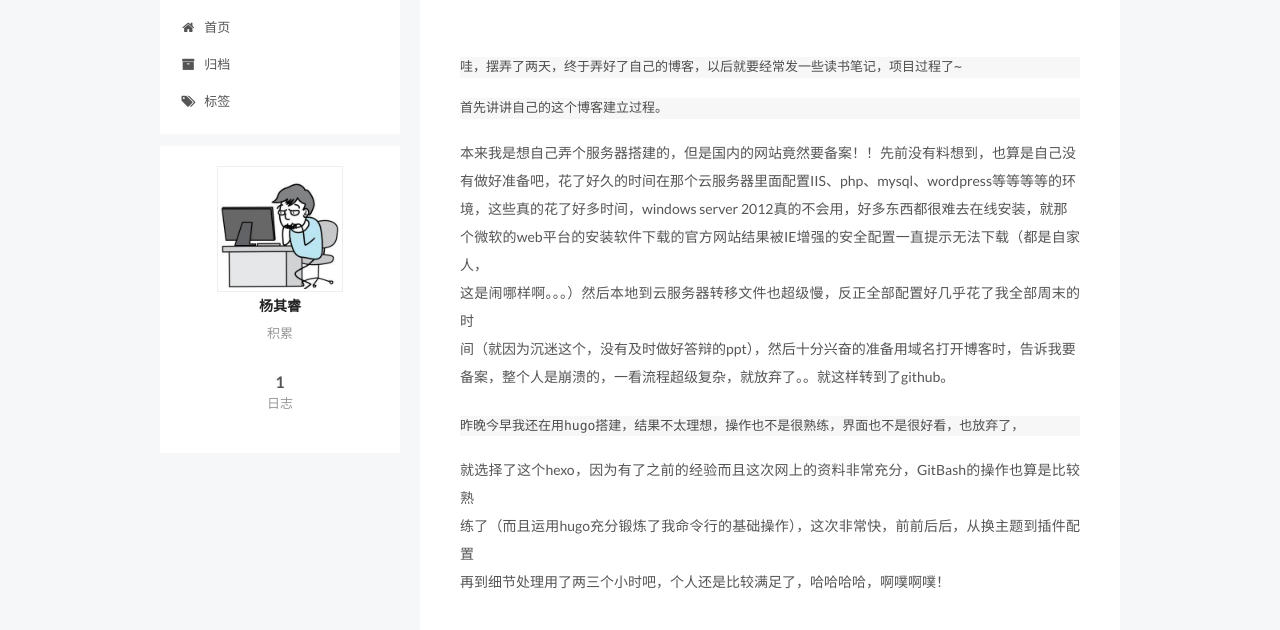
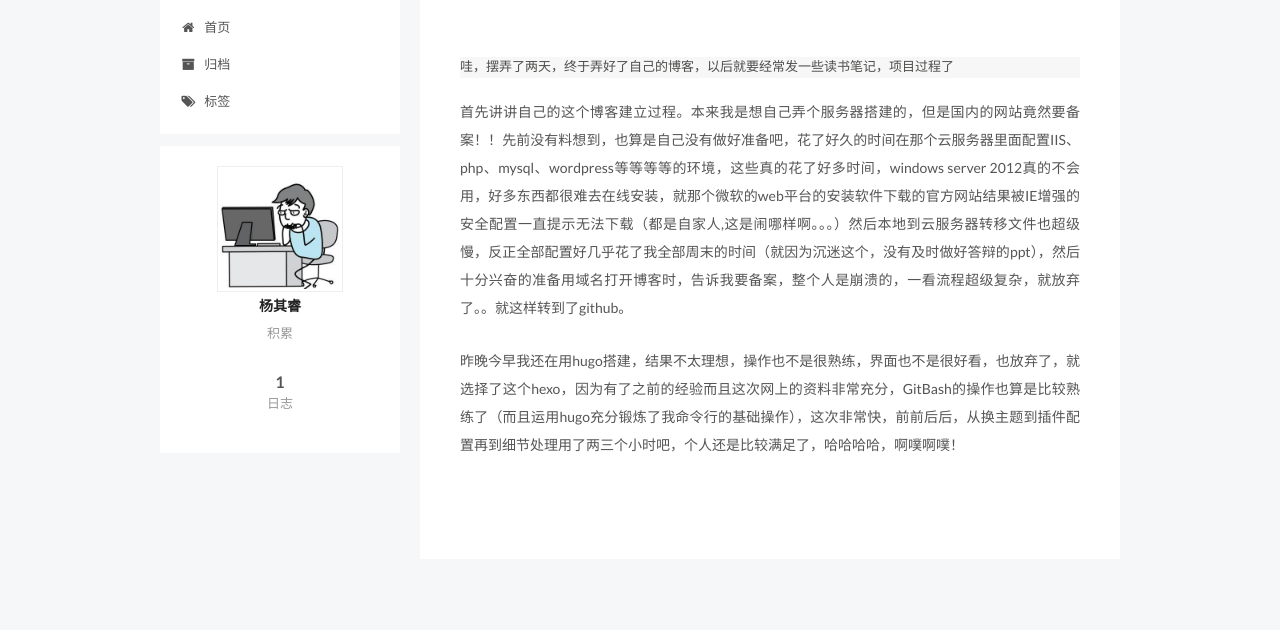
Before and after one commit to YangQR1998/YangQR1998.github.io, a plain HTML site: page 2017/04/20/theFirstBlog/index.html in a window 1280 px wide. Shown: the part 152-782 px from the top of the page. Drawn offline with Linux system fonts and the light colour scheme.

Commit message:
Site updated: 2017-04-20 22:53:45

```diff
--- a/2017/04/20/theFirstBlog/index.html
+++ b/2017/04/20/theFirstBlog/index.html
@@ -90,17 +90,17 @@
 
 
 
-<meta name="description" content="哇，摆弄了两天，终于弄好了自己的博客，以后就要经常发一些读书笔记，项目过程了~">
+<meta name="description" content="哇，摆弄了两天，终于弄好了自己的博客，以后就要经常发一些读书笔记，项目过程了">
 <meta name="keywords">
 <meta property="og:type" content="article">
 <meta property="og:title" content="theFirstBlog">
 <meta property="og:url" content="http://www.yangqr.com/2017/04/20/theFirstBlog/index.html">
 <meta property="og:site_name" content="A Simple Blog">
-<meta property="og:description" content="哇，摆弄了两天，终于弄好了自己的博客，以后就要经常发一些读书笔记，项目过程了~">
-<meta property="og:updated_time" content="2017-04-20T14:19:55.853Z">
+<meta property="og:description" content="哇，摆弄了两天，终于弄好了自己的博客，以后就要经常发一些读书笔记，项目过程了">
+<meta property="og:updated_time" content="2017-04-20T14:45:41.482Z">
 <meta name="twitter:card" content="summary">
 <meta name="twitter:title" content="theFirstBlog">
-<meta name="twitter:description" content="哇，摆弄了两天，终于弄好了自己的博客，以后就要经常发一些读书笔记，项目过程了~">
+<meta name="twitter:description" content="哇，摆弄了两天，终于弄好了自己的博客，以后就要经常发一些读书笔记，项目过程了">
 
 
 
@@ -289,7 +289,7 @@
 
                 <span class="post-meta-item-text">发表于</span>
 
-              <time title="创建于" itemprop="dateCreated datePublished" datetime="2017-04-20T12:41:37+08:00">
+              <time title="创建于" itemprop="dateCreated datePublished" datetime="2017-04-20T22:42:48+08:00">
                 2017-04-20
               </time>
 
@@ -324,12 +324,10 @@
 
 
 
-        <pre><code>哇，摆弄了两天，终于弄好了自己的博客，以后就要经常发一些读书笔记，项目过程了~
+        <pre><code>哇，摆弄了两天，终于弄好了自己的博客，以后就要经常发一些读书笔记，项目过程了
 </code></pre><a id="more"></a>
-<pre><code>首先讲讲自己的这个博客建立过程。
-</code></pre><p>  本来我是想自己弄个服务器搭建的，但是国内的网站竟然要备案！！先前没有料想到，也算是自己没<br>  有做好准备吧，花了好久的时间在那个云服务器里面配置IIS、php、mysql、wordpress等等等等的环<br>  境，这些真的花了好多时间，windows server 2012真的不会用，好多东西都很难去在线安装，就那<br>  个微软的web平台的安装软件下载的官方网站结果被IE增强的安全配置一直提示无法下载（都是自家人，<br>  这是闹哪样啊。。。）然后本地到云服务器转移文件也超级慢，反正全部配置好几乎花了我全部周末的时<br>  间（就因为沉迷这个，没有及时做好答辩的ppt），然后十分兴奋的准备用域名打开博客时，告诉我要<br>  备案，整个人是崩溃的，一看流程超级复杂，就放弃了。。就这样转到了github。</p>
-<pre><code>昨晚今早我还在用hugo搭建，结果不太理想，操作也不是很熟练，界面也不是很好看，也放弃了，
-</code></pre><p>  就选择了这个hexo，因为有了之前的经验而且这次网上的资料非常充分，GitBash的操作也算是比较熟<br>  练了（而且运用hugo充分锻炼了我命令行的基础操作），这次非常快，前前后后，从换主题到插件配置<br>  再到细节处理用了两三个小时吧，个人还是比较满足了，哈哈哈哈，啊噗啊噗！</p>
+<p>  首先讲讲自己的这个博客建立过程。本来我是想自己弄个服务器搭建的，但是国内的网站竟然要备案！！先前没有料想到，也算是自己没有做好准备吧，花了好久的时间在那个云服务器里面配置IIS、php、mysql、wordpress等等等等的环境，这些真的花了好多时间，windows server 2012真的不会用，好多东西都很难去在线安装，就那个微软的web平台的安装软件下载的官方网站结果被IE增强的安全配置一直提示无法下载（都是自家人,这是闹哪样啊。。。）然后本地到云服务器转移文件也超级慢，反正全部配置好几乎花了我全部周末的时间（就因为沉迷这个，没有及时做好答辩的ppt），然后十分兴奋的准备用域名打开博客时，告诉我要备案，整个人是崩溃的，一看流程超级复杂，就放弃了。。就这样转到了github。</p>
+<p>  昨晚今早我还在用hugo搭建，结果不太理想，操作也不是很熟练，界面也不是很好看，也放弃了，就选择了这个hexo，因为有了之前的经验而且这次网上的资料非常充分，GitBash的操作也算是比较熟练了（而且运用hugo充分锻炼了我命令行的基础操作），这次非常快，前前后后，从换主题到插件配置再到细节处理用了两三个小时吧，个人还是比较满足了，哈哈哈哈，啊噗啊噗！</p>
 
 
     </div>
```
Also changed, not shown: archives/2017/04/index.html (+1 -1 lines), archives/2017/index.html (+1 -1 lines), archives/index.html (+1 -1 lines), index.html (+2 -2 lines).
